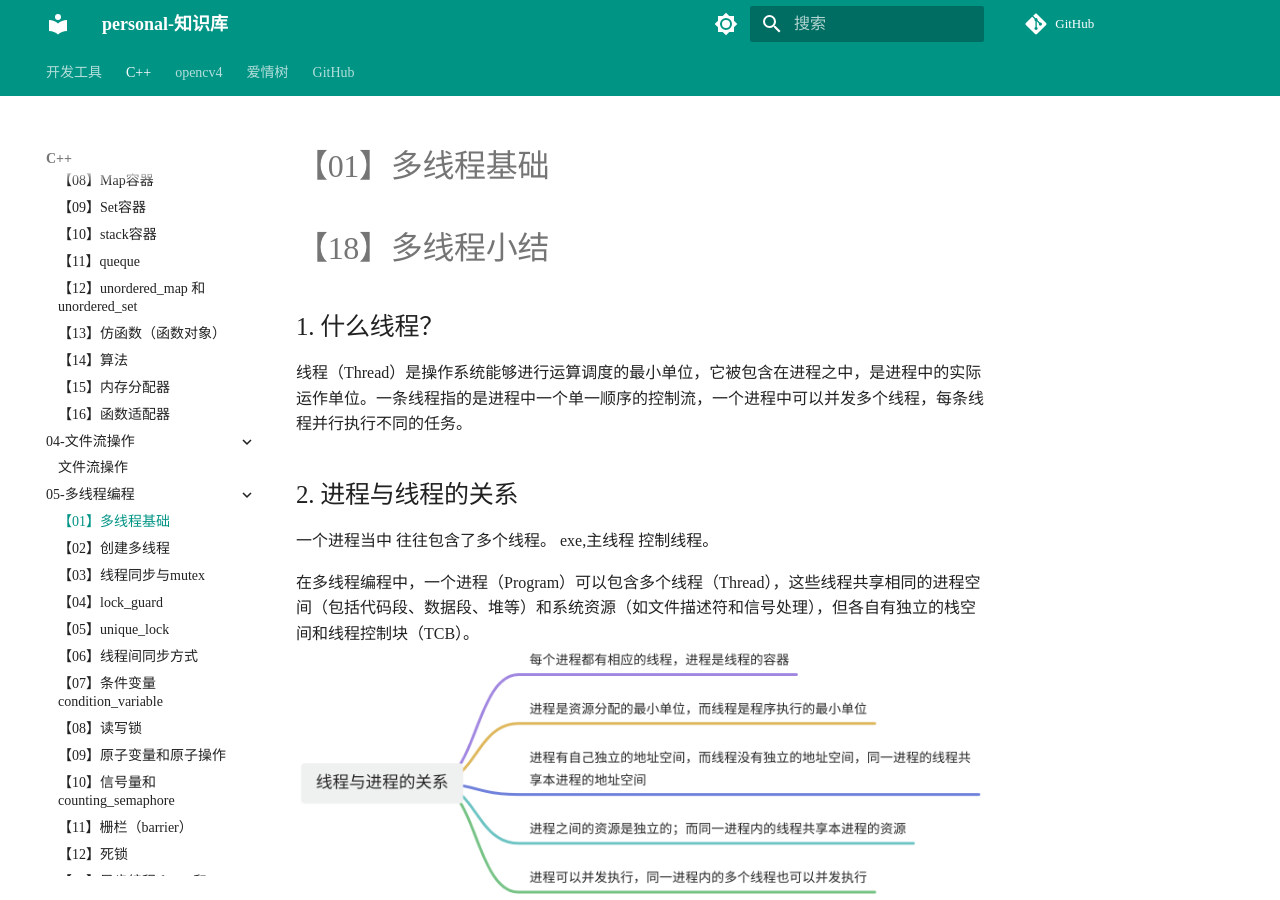
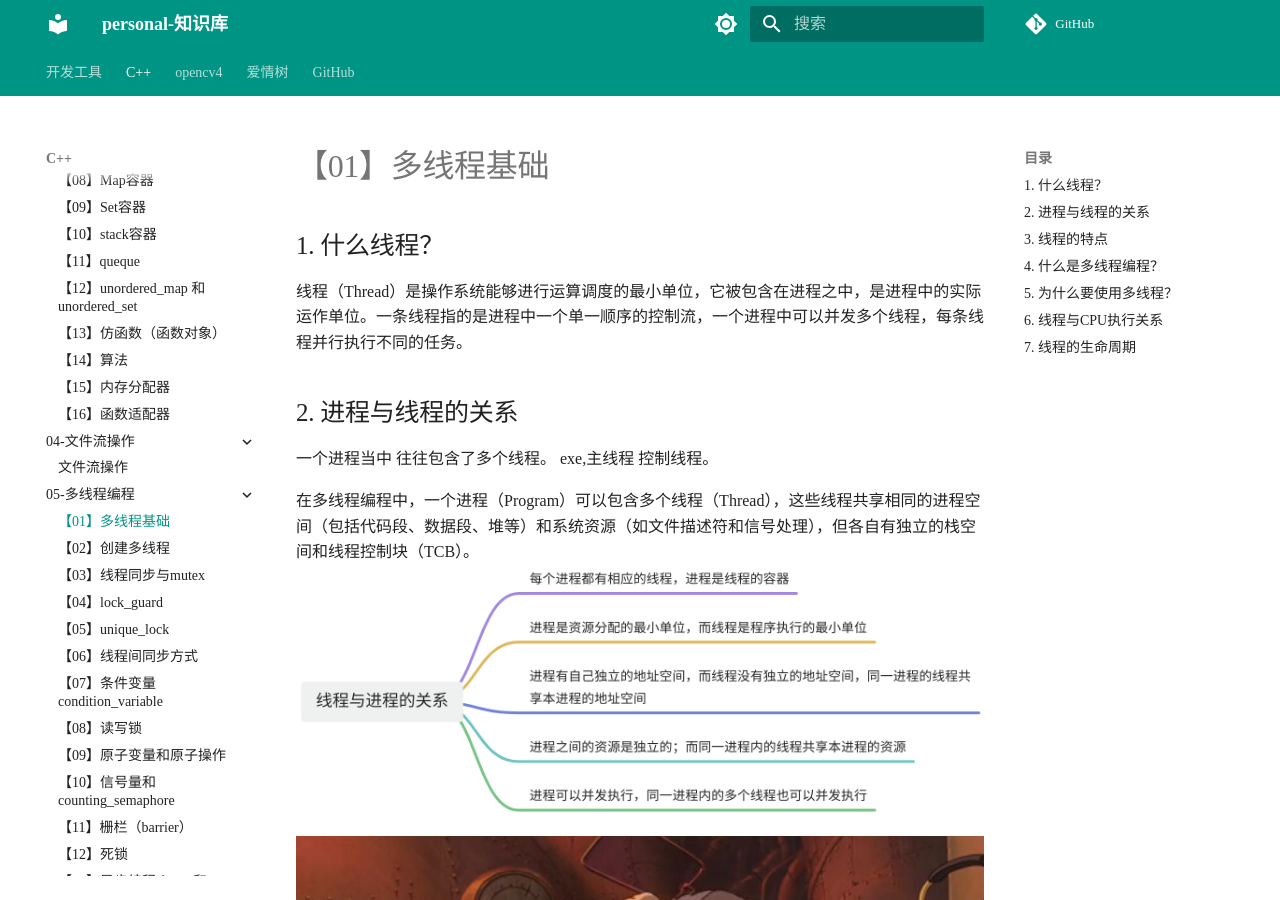
Before and after one commit to serendipitywgy/personal-docs, an MkDocs documentation site: the page built from docs/C++/C++进阶/05-多线程编程/01-多线程基础.md, in a window 1280 px wide and 900 px high. Built offline with MkDocs 1.6.1 and Material for MkDocs 9.7.7, drawn with Linux system fonts in a browser that asks for light colours; some web fonts are replaced; comment, search, counter and statistics services are not loaded.

Commit message:
[update] 移除无段落

```diff
--- a/docs/C++/C++进阶/05-多线程编程/01-多线程基础.md
+++ b/docs/C++/C++进阶/05-多线程编程/01-多线程基础.md
@@ -1,6 +1,5 @@
 # 【01】多线程基础
 
-# 【18】多线程小结
 ## 1. 什么线程？
 
 线程（Thread）是操作系统能够进行运算调度的最小单位，它被包含在进程之中，是进程中的实际运作单位。一条线程指的是进程中一个单一顺序的控制流，一个进程中可以并发多个线程，每条线程并行执行不同的任务。
```
